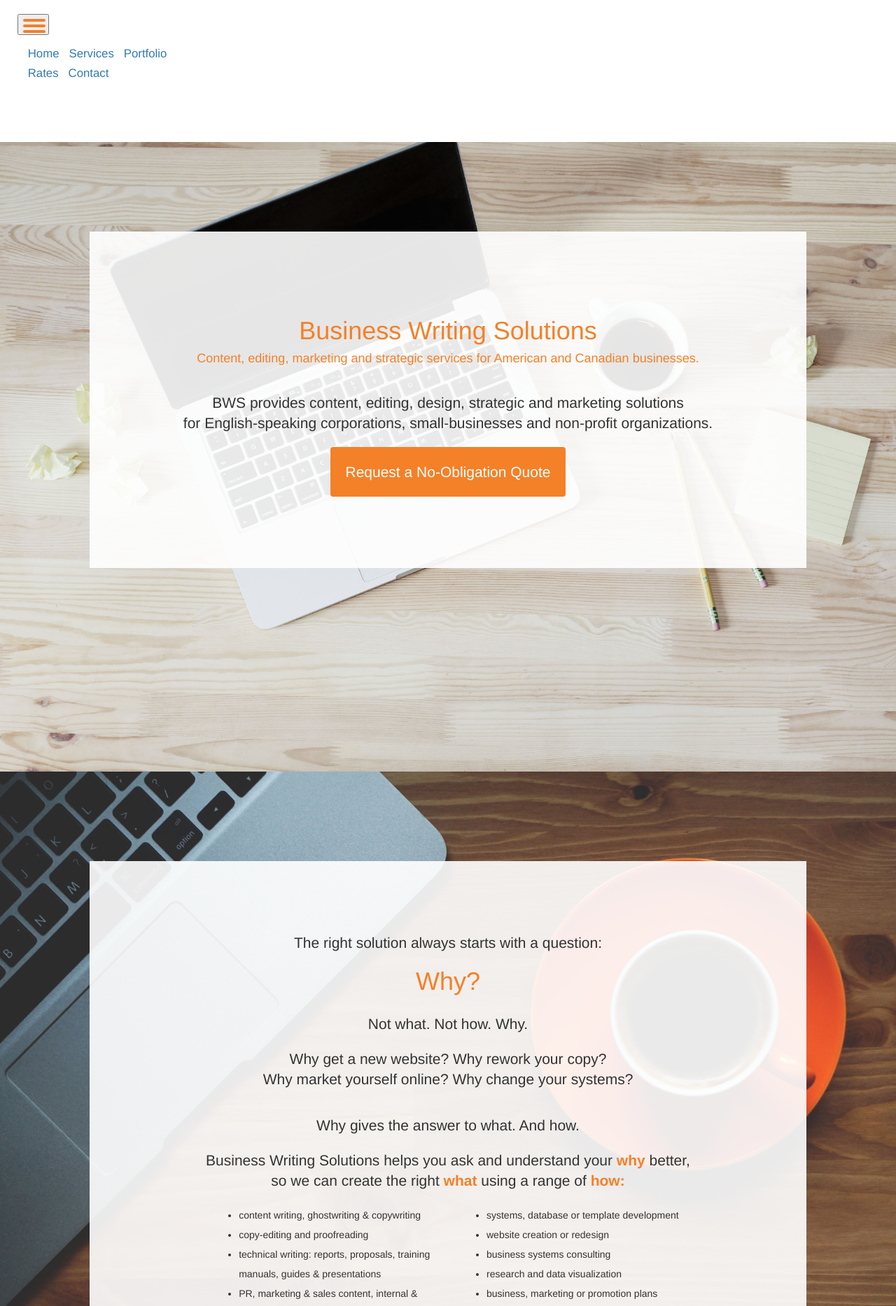
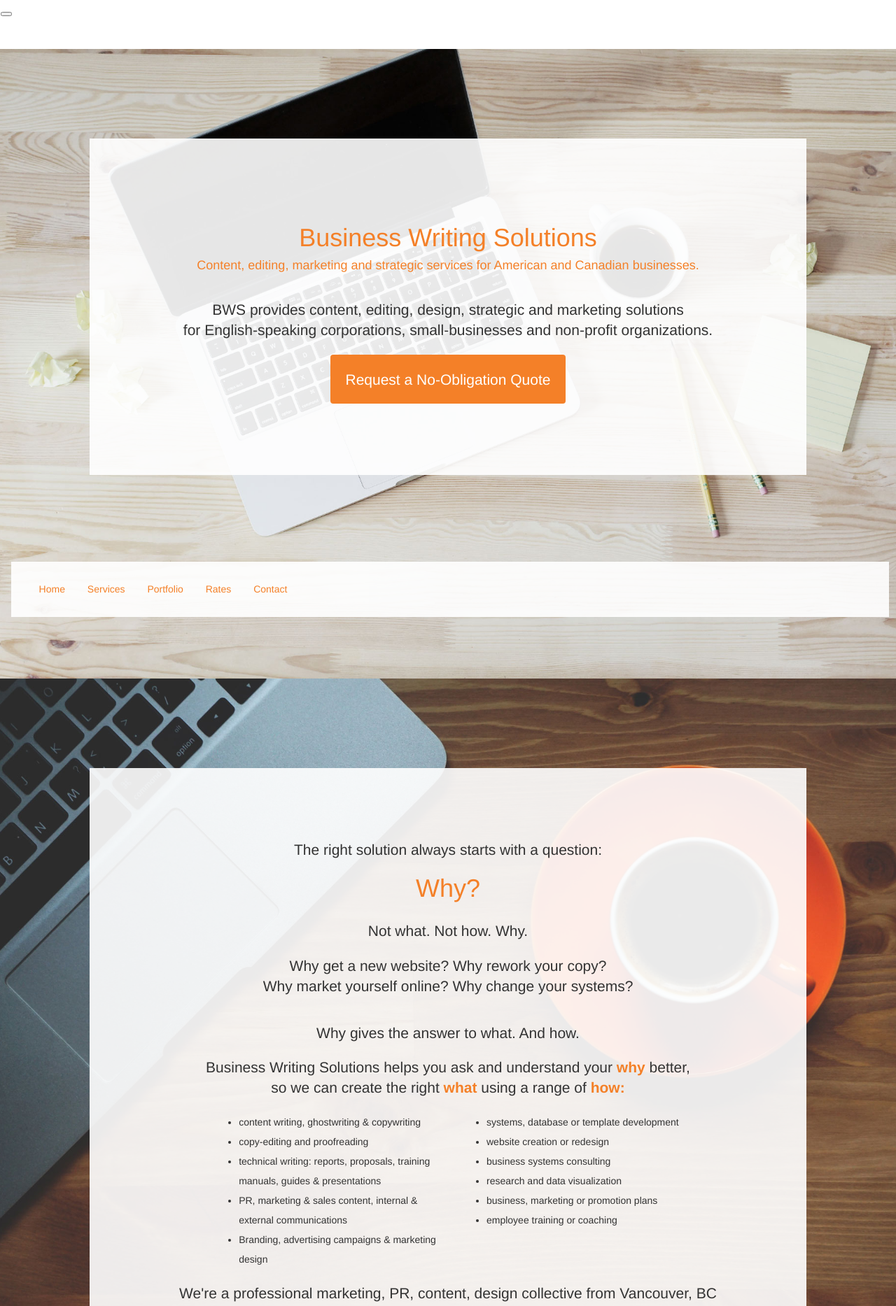
Before and after one commit to kaiewiggins/businesswriting, a Jekyll site: the page built from index.html, in a window 1280 px wide. Shown: the top 1867 px of the page at 70% size. Built offline with Jekyll 4.4.1, drawn with Linux system fonts in a browser that asks for light colours; nearby versions of some CDN libraries.

Commit message:
Update main.css

```diff
--- a/css/main.css
+++ b/css/main.css
@@ -10,7 +10,7 @@ body, html {
 
 h2,h3,h4 {color: #f48028;}
 
-/*
+
 .navbar-nav {
    bottom: 2%;
    z-index: 20;
@@ -28,143 +28,6 @@ h2,h3,h4 {color: #f48028;}
 
 .navbar-toggler {
    color: #fff;
-}
-*/
-
-      @media screen and (max-width: 850px) {
-  div.nav-item, div.nav-link {
-   font-size: 0.7em;
-  }
-      }
-
-/*navbar styles*/
-
-.navbar-nav {
-  width: 20%;
-  height: 200%;
-  background-color: rgba(255, 255, 255, 0.9);
-  padding: 5% 1.5%;
-}
-
-@media screen and (max-width: 1000px) {
-  div.navbar-nav {
-    width: 50%;
-  }
-}
-
-.nav-item, .nav-link {
-   font-size: 1.2em;
-  padding: 0.3em;
-}
-
-.navbar-toggler {
-      color: white;
-    position: fixed;
-  top: 20px;
-    left: 25px;
-    width: 45px;
-  height: 30px;
-}
-
-/* Icon 2 */
-
-#nav-icon2 {
-  width: 32px;
-  height: 16px;
-  margin: 0px;
-  position: relative;
-  -webkit-transform: rotate(0deg);
-  -moz-transform: rotate(0deg);
-  -o-transform: rotate(0deg);
-  transform: rotate(0deg);
-  -webkit-transition: .5s ease-in-out;
-  -moz-transition: .5s ease-in-out;
-  -o-transition: .5s ease-in-out;
-  transition: .5s ease-in-out;
-  cursor: pointer;
-}
-
-#nav-icon2 span {
-  display: block;
-  position: absolute;
-  height: 4px;
-  width: 50%;
-  background: #f48028;
-  opacity: 1;
-  -webkit-transform: rotate(0deg);
-  -moz-transform: rotate(0deg);
-  -o-transform: rotate(0deg);
-  transform: rotate(0deg);
-  -webkit-transition: .25s ease-in-out;
-  -moz-transition: .25s ease-in-out;
-  -o-transition: .25s ease-in-out;
-  transition: .25s ease-in-out;
-}
-
-#nav-icon2 span:nth-child(even) {
-  left: 50%;
-  border-radius: 0 9px 9px 0;
-}
-
-#nav-icon2 span:nth-child(odd) {
-  left:0px;
-  border-radius: 9px 0 0 9px;
-}
-
-#nav-icon2 span:nth-child(1), #nav-icon2 span:nth-child(2) {
-  top: 0px;
-}
-
-#nav-icon2 span:nth-child(3), #nav-icon2 span:nth-child(4) {
-  top: 8px;
-}
-
-#nav-icon2 span:nth-child(5), #nav-icon2 span:nth-child(6) {
-  top: 16px;
-}
-
-#nav-icon2.open span:nth-child(1),#nav-icon2.open span:nth-child(6) {
-  -webkit-transform: rotate(45deg);
-  -moz-transform: rotate(45deg);
-  -o-transform: rotate(45deg);
-  transform: rotate(45deg);
-}
-
-#nav-icon2.open span:nth-child(2),#nav-icon2.open span:nth-child(5) {
-  -webkit-transform: rotate(-45deg);
-  -moz-transform: rotate(-45deg);
-  -o-transform: rotate(-45deg);
-  transform: rotate(-45deg);
-}
-
-#nav-icon2.open span:nth-child(1) {
-  left: 3px;
-  top: 4px;
-}
-
-#nav-icon2.open span:nth-child(2) {
-  left: calc(50% - 5px);
-  top: 4px;
-}
-
-#nav-icon2.open span:nth-child(3) {
-  left: -50%;
-  opacity: 0;
-}
-
-#nav-icon2.open span:nth-child(4) {
-  left: 100%;
-  opacity: 0;
-}
-
-#nav-icon2.open span:nth-child(5) {
-  left: 3px;
-  top: 13px;
-}
-
-#nav-icon2.open span:nth-child(6) {
-  left: calc(50% - 5px);
-  top: 13px;
 }
 
 .col-centered {margin:0 auto;
```
